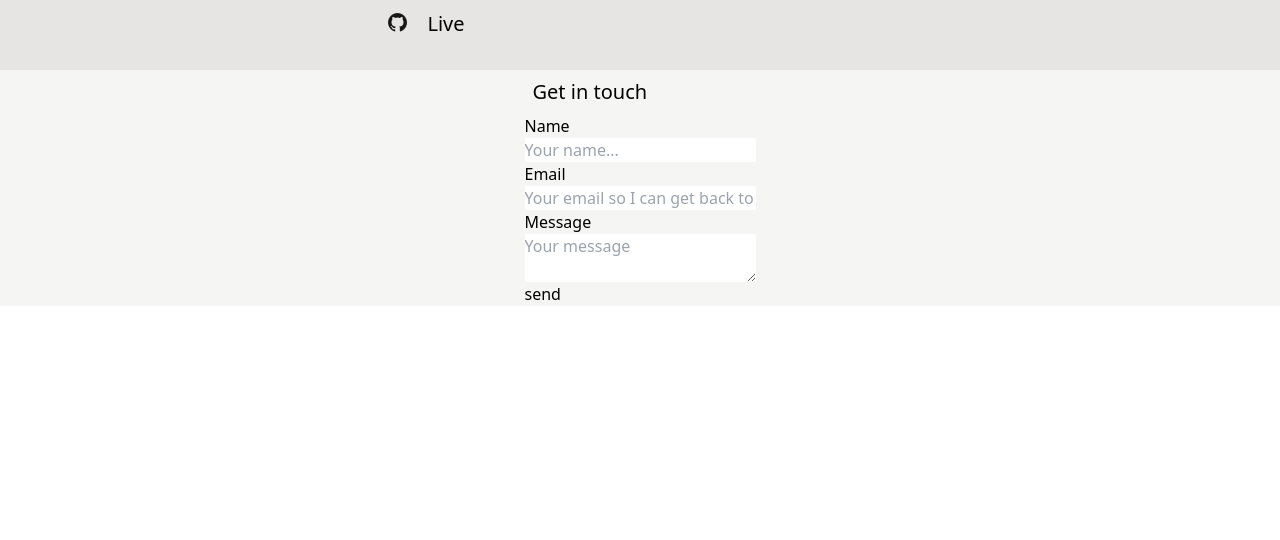
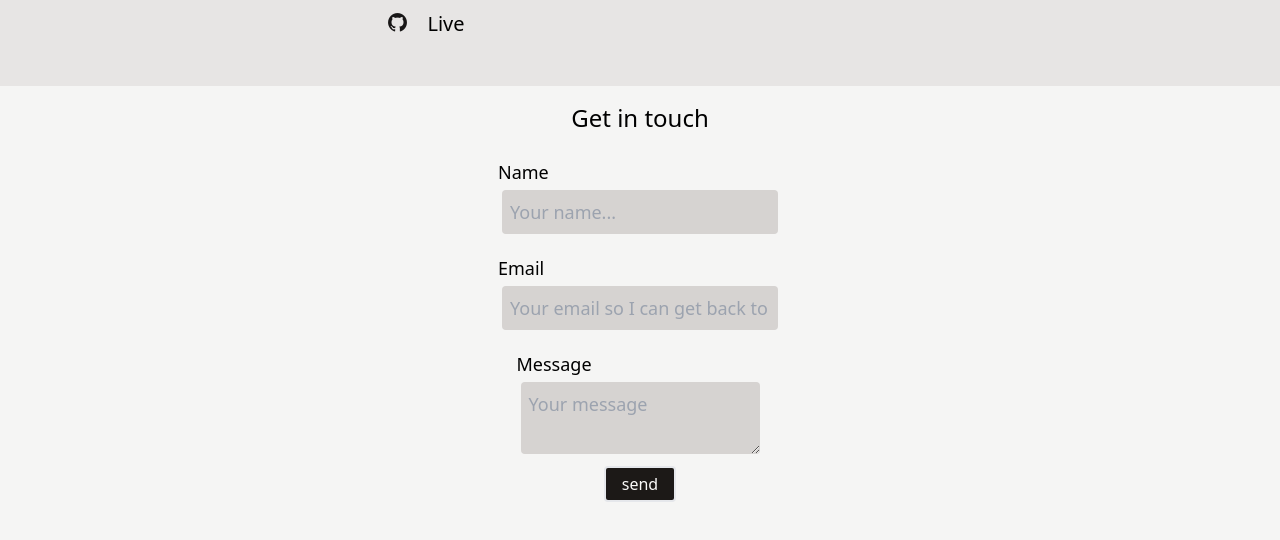
Before and after one commit to jinitsuga/agu-portfolio, a React (Vite) app: page / in a window 1280 px wide. Shown: the part 1344-1884 px from the top of the page. Before the commit the page ends 1650 px from the top, so only its background shows below. Built offline with nearby package versions, Linux system fonts and the light colour scheme.

Commit message:
added contact form style

```diff
--- a/src/Contact/Contact.tsx
+++ b/src/Contact/Contact.tsx
@@ -31,11 +31,24 @@ export const Contact = () => {
   };
 
   return (
-    <form onSubmit={handleSubmit}>
-      <h2 className="m-2 text-xl">Get in touch</h2>
-      <label className="flex flex-col" htmlFor="name">
+    <section
+      className={`${
+        darkMode ? "bg-stone-800 text-stone-50" : "bg-stone-100"
+      } flex flex-col justify-center items-center w-screen pb-12 `}
+    >
+      <form
+        className="flex flex-col items-center justify-center"
+        onSubmit={handleSubmit}
+      >
+        <h2 className="m-4 text-2xl">Get in touch</h2>
+        <label className={`flex flex-col m-2 text-lg`} htmlFor="name">
           Name
           <input
+            className={`p-2 m-1 rounded focus:outline-none focus:ring   ${
+              darkMode
+                ? "bg-stone-700 focus:ring-stone-200"
+                : "bg-stone-300 focus:ring-stone-900"
+            }`}
             name="from"
             type="text"
             placeholder="Your name..."
@@ -43,9 +56,14 @@ export const Contact = () => {
             onChange={handleChange}
           />
         </label>
-      <label className="flex flex-col" htmlFor="name">
+        <label className="flex flex-col m-2 text-lg" htmlFor="name">
           Email
           <input
+            className={`p-2 m-1 rounded focus:outline-none focus:ring   ${
+              darkMode
+                ? "bg-stone-700 focus:ring-stone-200"
+                : "bg-stone-300 focus:ring-stone-900"
+            }`}
             name="from_email"
             type="text"
             placeholder="Your email so I can get back to you"
@@ -53,16 +71,29 @@ export const Contact = () => {
             onChange={handleChange}
           />
         </label>
-      <label className="flex flex-col" htmlFor="name">
+        <label className="flex flex-col m-2 text-lg" htmlFor="name">
           Message
           <textarea
+            className={`p-2 m-1 rounded focus:outline-none focus:ring   ${
+              darkMode
+                ? "bg-stone-700 focus:ring-stone-200"
+                : "bg-stone-300 focus:ring-stone-900"
+            }`}
             name="message"
             placeholder="Your message"
             value={email.message}
             onChange={handleChange}
           />
         </label>
-      <button type="submit">send</button>
+        <button
+          className={`flex items-center justify-center border-2 p-4 h-6 rounded ${
+            darkMode ? "" : "bg-stone-900 text-stone-50"
+          }`}
+          type="submit"
+        >
+          send
+        </button>
       </form>
+    </section>
   );
 };
--- a/src/Header/Navbar.tsx
+++ b/src/Header/Navbar.tsx
@@ -10,8 +10,8 @@ export const Navbar: FC = () => {
   return (
     <nav
       className={`${
-        darkMode ? "bg-stone-800 text-stone-50 border-stone-50" : "bg-stone-100"
-      } sticky top-0 z-10 flex flex-row w-full justify-around items-center p-6 text-lg mb-8 border-b-2 border-stone-400`}
+        darkMode ? "bg-stone-700 text-stone-50 border-stone-50" : "bg-stone-100"
+      } sticky top-0 z-10 flex flex-row w-full justify-around items-center p-6 text-lg mb-8 border-b-2 border-stone-400 z-20`}
     >
       <ul className="flex gap-8 justify-between w-62">
         <li>
--- a/src/Projects/Projects.tsx
+++ b/src/Projects/Projects.tsx
@@ -24,7 +24,7 @@ export const Projects = () => {
     <section
       className={`${
         darkMode ? "bg-stone-900" : "bg-stone-200"
-      } flex flex-col justify-center items-center w-screen`}
+      } flex flex-col justify-center items-center w-screen pb-4`}
     >
       <h4
         className={`${
```
Lines whose indentation alone changed are shown as unchanged.
